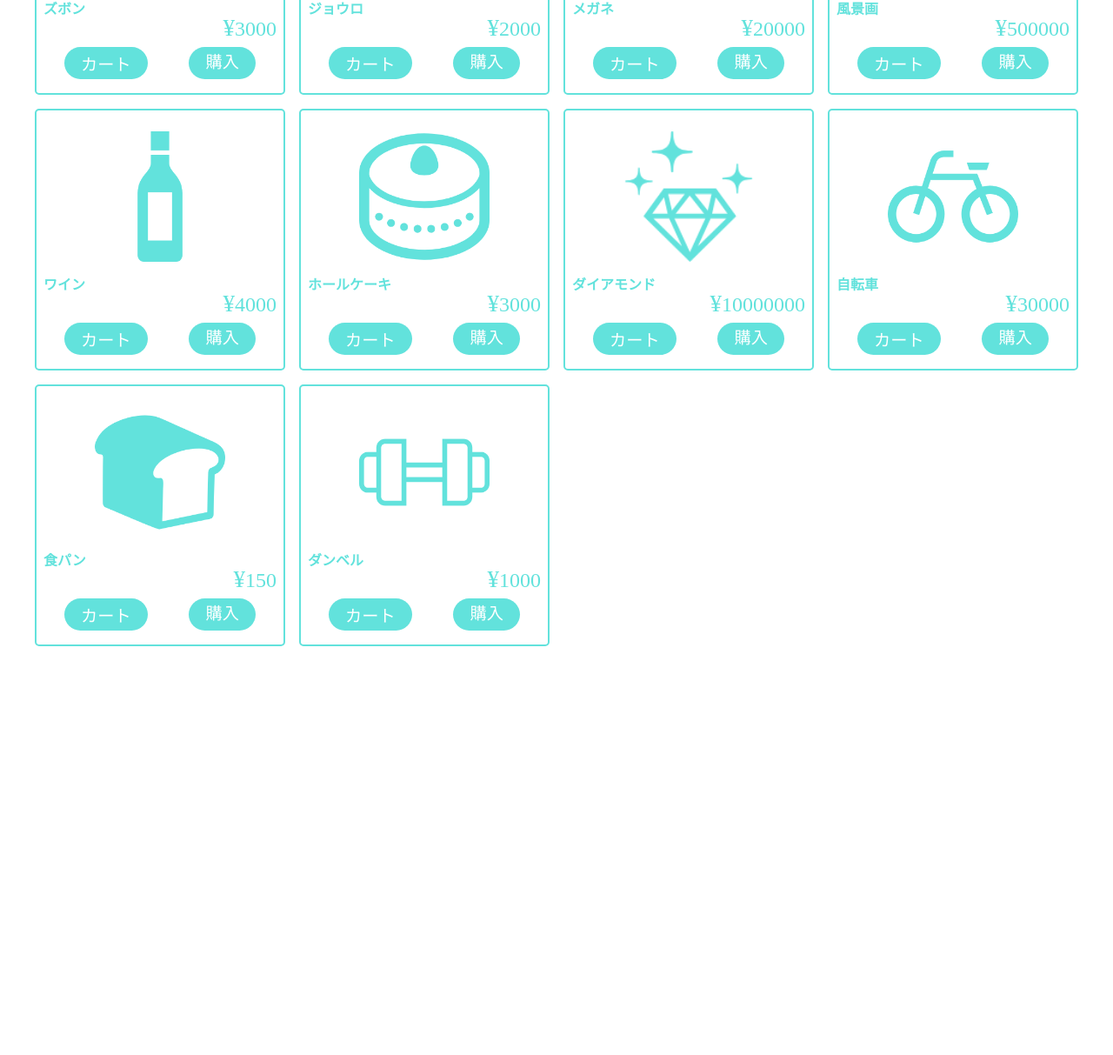
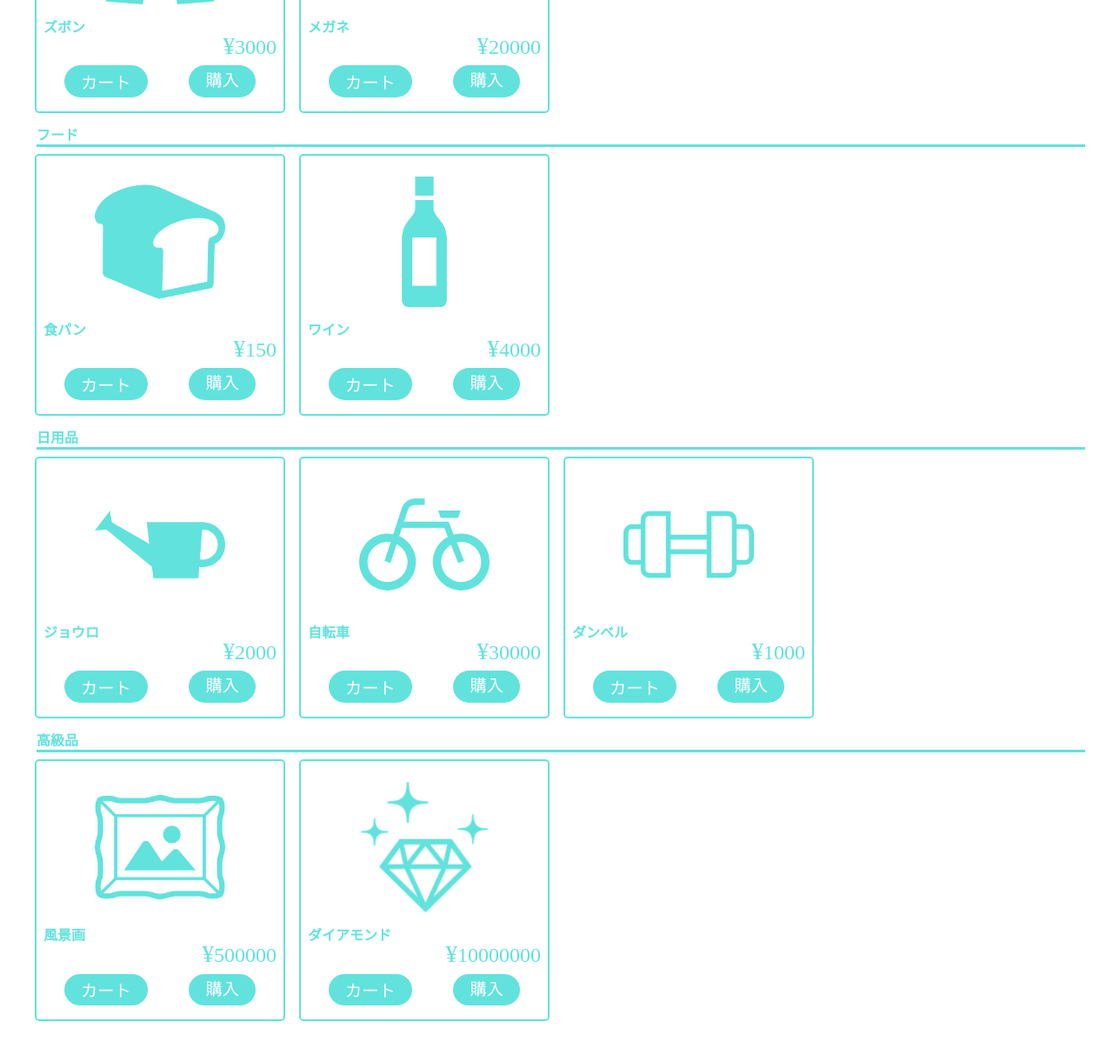
Before and after one commit to akaki4/LearningFile, a plain HTML site: page ec_sample/index.html in a window 1280 px wide. Shown: the part 291-1504 px from the top of the page at 87% size. Before the commit the page ends 1074 px from the top, so only its background shows below. Drawn offline with Linux system fonts and the light colour scheme.

Commit message:
種類別にUI変更

```diff
--- a/ec_sample/css/style.css
+++ b/ec_sample/css/style.css
@@ -51,6 +51,13 @@ header .cart .cart_icon img {
   list-style: none;
 }
 
+.item_wrapper h1 {
+  color: #62e2dc;
+  padding-bottom: 2px;
+  margin: 10px 0 0 10px;
+  border-bottom: 3px solid #62e2dc;
+}
+
 .item_wrapper .item_list .item {
   width: calc(100% / 4 - 1rem);
   margin: 0.5rem;
@@ -75,7 +82,7 @@ header .cart .cart_icon img {
 
 .item_wrapper .item_list .item .item_img {
   width: 56%;
-  margin: 1rem  auto;
+  margin: 1rem auto;
 }
 
 .item_wrapper .item_list .item .item_img img {
--- a/ec_sample/index.html
+++ b/ec_sample/index.html
@@ -1,12 +1,12 @@
 <!DOCTYPE html>
 <html lang="en">
   <head>
-  <meta charset="UTF-8">
-  <meta name="viewport" content="width=device-width, initial-scale=1.0">
-  <meta http-equiv="X-UA-Compatible" content="ie=edge">
+    <meta charset="UTF-8" />
+    <meta name="viewport" content="width=device-width, initial-scale=1.0" />
+    <meta http-equiv="X-UA-Compatible" content="ie=edge" />
     <title>Let's SHOPPING</title>
-  <link rel="stylesheet" href="css/html5reset-1.6.1.css">
-  <link rel="stylesheet" href="css/style.css">
+    <link rel="stylesheet" href="css/html5reset-1.6.1.css" />
+    <link rel="stylesheet" href="css/style.css" />
     <script src="js/script.js"></script>
   </head>
   <body>
@@ -17,144 +17,226 @@
           <span id="js_cart_cnt"></span>
         </div>
         <a class="cart_icon" href="confirm.html">
-          <img src="img/cart.png" alt="">
+          <img src="img/cart.png" alt="" />
         </a>
       </div>
     </header>
     <div id="wrapper">
       <div class="item_wrapper">
-      <ul class="item_list">
+        <h1 class="fashion_label">ファッション</h1>
+        <ul class="item_list fashion">
           <li class="item">
             <div class="item_img">
-              <img src="img/denim.png" alt="">
+              <img src="img/denim.png" alt="" />
             </div>
             <div class="item_textbox">
               <div class="item_title"><h2>ズボン</h2></div>
-            <div class="item_price"><span class="yen_symbol">¥</span><span class="js_get_price">3000</span></div>
+              <div class="item_price">
+                <span class="yen_symbol">¥</span
+                ><span class="js_get_price">3000</span>
+              </div>
               <div class="item_btnarea">
-              <button class="item_cart_btn js_cart_btn" data-name="ズボン" data-price="3000">カート</button>
+                <button
+                  class="item_cart_btn js_cart_btn"
+                  data-name="ズボン"
+                  data-price="3000"
+                >
+                  カート
+                </button>
                 <a class="item_buy_btn" href="confirm.html">購入</a>
               </div>
             </div>
           </li>
           <li class="item">
             <div class="item_img">
-              <img src="img/funnel.png" alt="">
+              <img src="img/glasses.png" alt="" />
             </div>
             <div class="item_textbox">
-            <div class="item_title"><h2>ジョウロ</h2></div>
-            <div class="item_price"><span class="yen_symbol">¥</span><span class="js_get_price">2000</span></div>
+              <div class="item_title"><h2>メガネ</h2></div>
+              <div class="item_price">
+                <span class="yen_symbol">¥</span
+                ><span class="js_get_price">20000</span>
+              </div>
               <div class="item_btnarea">
-              <button class="item_cart_btn js_cart_btn" data-name="ジョウロ" data-price="2000">カート</button>
+                <button
+                  class="item_cart_btn js_cart_btn"
+                  data-name="メガネ"
+                  data-price="20000"
+                >
+                  カート
+                </button>
+                <a class="item_buy_btn" href="confirm.html">購入</a>
+              </div>
+            </div>
+          </li>
+        </ul>
+        <h1 class="food_label">フード</h1>
+        <ul class="item_list food">
+          <li class="item">
+            <div class="item_img">
+              <img src="img/bread.png" alt="" />
+            </div>
+            <div class="item_textbox">
+              <div class="item_title"><h2>食パン</h2></div>
+              <div class="item_price">
+                <span class="yen_symbol">¥</span
+                ><span class="js_get_price">150</span>
+              </div>
+              <div class="item_btnarea">
+                <button
+                  class="item_cart_btn js_cart_btn"
+                  data-name="食パン"
+                  data-price="150"
+                >
+                  カート
+                </button>
                 <a class="item_buy_btn" href="confirm.html">購入</a>
               </div>
             </div>
           </li>
           <li class="item">
             <div class="item_img">
-              <img src="img/glasses.png" alt="">
+              <img src="img/wine.png" alt="" />
             </div>
             <div class="item_textbox">
-            <div class="item_title"><h2>メガネ</h2></div>
-            <div class="item_price"><span class="yen_symbol">¥</span><span class="js_get_price">20000</span></div>
+              <div class="item_title"><h2>ワイン</h2></div>
+              <div class="item_price">
+                <span class="yen_symbol">¥</span
+                ><span class="js_get_price">4000</span>
+              </div>
               <div class="item_btnarea">
-              <button class="item_cart_btn js_cart_btn" data-name="メガネ" data-price="20000">カート</button>
+                <button
+                  class="item_cart_btn js_cart_btn"
+                  data-name="ワイン"
+                  data-price="4000"
+                >
+                  カート
+                </button>
+                <a class="item_buy_btn" href="confirm.html">購入</a>
+              </div>
+            </div>
+          </li>
+        </ul>
+        <h1 class="food_label">日用品</h1>
+        <ul class="item_list daily_necessities">
+          <li class="item">
+            <div class="item_img">
+              <img src="img/funnel.png" alt="" />
+            </div>
+            <div class="item_textbox">
+              <div class="item_title"><h2>ジョウロ</h2></div>
+              <div class="item_price">
+                <span class="yen_symbol">¥</span
+                ><span class="js_get_price">2000</span>
+              </div>
+              <div class="item_btnarea">
+                <button
+                  class="item_cart_btn js_cart_btn"
+                  data-name="ジョウロ"
+                  data-price="2000"
+                >
+                  カート
+                </button>
                 <a class="item_buy_btn" href="confirm.html">購入</a>
               </div>
             </div>
           </li>
           <li class="item">
             <div class="item_img">
-              <img src="img/painting.png" alt="">
+              <img src="img/bicycle.png" alt="" />
             </div>
             <div class="item_textbox">
-            <div class="item_title"><h2>風景画</h2></div>
-            <div class="item_price"><span class="yen_symbol">¥</span><span class="js_get_price">500000</span></div>
+              <div class="item_title"><h2>自転車</h2></div>
+              <div class="item_price">
+                <span class="yen_symbol">¥</span
+                ><span class="js_get_price">30000</span>
+              </div>
               <div class="item_btnarea">
-              <button class="item_cart_btn js_cart_btn" data-name="風景画" data-price="500000">カート</button>
+                <button
+                  class="item_cart_btn js_cart_btn"
+                  data-name="自転車"
+                  data-price="30000"
+                >
+                  カート
+                </button>
                 <a class="item_buy_btn" href="confirm.html">購入</a>
               </div>
             </div>
           </li>
+
           <li class="item">
             <div class="item_img">
-              <img src="img/wine.png" alt="">
-          </div>
-          <div class="item_textbox">
-            <div class="item_title"><h2>ワイン</h2></div>
-            <div class="item_price"><span class="yen_symbol">¥</span><span class="js_get_price">4000</span></div>
-            <div class="item_btnarea">
-              <button class="item_cart_btn js_cart_btn" data-name="ワイン" data-price="4000">カート</button>
-              <a class="item_buy_btn" href="confirm.html">購入</a>
-            </div>
-          </div>
-        </li>
-        <li class="item">
-          <div class="item_img">
-              <img src="img/cake.png" alt="">
-          </div>
-          <div class="item_textbox">
-            <div class="item_title"><h2>ホールケーキ</h2></div>
-            <div class="item_price"><span class="yen_symbol">¥</span><span class="js_get_price">3000</span></div>
-            <div class="item_btnarea">
-              <button class="item_cart_btn js_cart_btn" data-name="ホールケーキ" data-price="3000">カート</button>
-              <a class="item_buy_btn" href="confirm.html">購入</a>
-            </div>
-          </div>
-        </li>
-        <li class="item">
-          <div class="item_img">
-              <img src="img/diamond.png" alt="">
-          </div>
-          <div class="item_textbox">
-            <div class="item_title"><h2>ダイアモンド</h2></div>
-            <div class="item_price"><span class="yen_symbol">¥</span><span class="js_get_price">10000000</span></div>
-            <div class="item_btnarea">
-              <button class="item_cart_btn js_cart_btn" data-name="ダイアモンド" data-price="10000000">カート</button>
-              <a class="item_buy_btn" href="confirm.html">購入</a>
-            </div>
-          </div>
-        </li>
-        <li class="item">
-          <div class="item_img">
-              <img src="img/bicycle.png" alt="">
-          </div>
-          <div class="item_textbox">
-            <div class="item_title"><h2>自転車</h2></div>
-            <div class="item_price"><span class="yen_symbol">¥</span><span class="js_get_price">30000</span></div>
-            <div class="item_btnarea">
-              <button class="item_cart_btn js_cart_btn" data-name="自転車" data-price="30000">カート</button>
-              <a class="item_buy_btn" href="confirm.html">購入</a>
-            </div>
-          </div>
-        </li>
-        <li class="item">
-          <div class="item_img">
-              <img src="img/bread.png" alt="">
-          </div>
-          <div class="item_textbox">
-            <div class="item_title"><h2>食パン</h2></div>
-            <div class="item_price"><span class="yen_symbol">¥</span><span class="js_get_price">150</span></div>
-            <div class="item_btnarea">
-              <button class="item_cart_btn js_cart_btn" data-name="食パン" data-price="150">カート</button>
-              <a class="item_buy_btn" href="confirm.html">購入</a>
-            </div>
-          </div>
-        </li>
-        <li class="item">
-          <div class="item_img">
-              <img src="img/dumbbell.png" alt="">
+              <img src="img/dumbbell.png" alt="" />
             </div>
             <div class="item_textbox">
               <div class="item_title"><h2>ダンベル</h2></div>
-            <div class="item_price"><span class="yen_symbol">¥</span><span class="js_get_price">1000</span></div>
+              <div class="item_price">
+                <span class="yen_symbol">¥</span
+                ><span class="js_get_price">1000</span>
+              </div>
               <div class="item_btnarea">
-              <button class="item_cart_btn js_cart_btn" data-name="ダンベル" data-price="1000">カート</button>
+                <button
+                  class="item_cart_btn js_cart_btn"
+                  data-name="ダンベル"
+                  data-price="1000"
+                >
+                  カート
+                </button>
                 <a class="item_buy_btn" href="confirm.html">購入</a>
               </div>
             </div>
           </li>
         </ul>
+        <h1 class="food_label">高級品</h1>
+        <ul class="item_list Luxury">
+          <li class="item">
+            <div class="item_img">
+              <img src="img/painting.png" alt="" />
+            </div>
+            <div class="item_textbox">
+              <div class="item_title"><h2>風景画</h2></div>
+              <div class="item_price">
+                <span class="yen_symbol">¥</span
+                ><span class="js_get_price">500000</span>
+              </div>
+              <div class="item_btnarea">
+                <button
+                  class="item_cart_btn js_cart_btn"
+                  data-name="風景画"
+                  data-price="500000"
+                >
+                  カート
+                </button>
+                <a class="item_buy_btn" href="confirm.html">購入</a>
+              </div>
+            </div>
+          </li>
+
+
+          <li class="item">
+            <div class="item_img">
+              <img src="img/diamond.png" alt="" />
+            </div>
+            <div class="item_textbox">
+              <div class="item_title"><h2>ダイアモンド</h2></div>
+              <div class="item_price">
+                <span class="yen_symbol">¥</span
+                ><span class="js_get_price">10000000</span>
+              </div>
+              <div class="item_btnarea">
+                <button
+                  class="item_cart_btn js_cart_btn"
+                  data-name="ダイアモンド"
+                  data-price="10000000"
+                >
+                  カート
+                </button>
+                <a class="item_buy_btn" href="confirm.html">購入</a>
+              </div>
+            </div>
+          </li>
+
+        </ul>
       </div>
     </div>
   </body>
```
Lines whose indentation alone changed are shown as unchanged.
